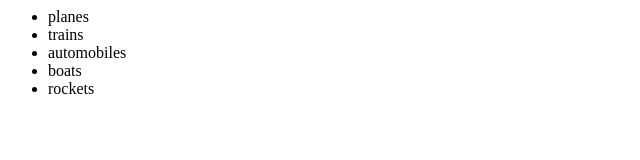
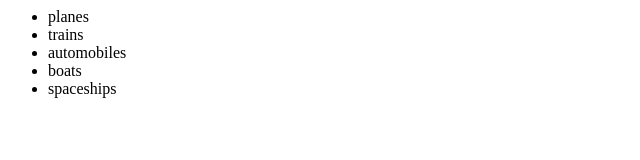
Before and after one commit to anthox3/sandbox, a plain HTML site: page index.htm in a window 1280 px wide. Shown: the full height of the page, 0-640 px from the left. Drawn offline with Linux system fonts and the light colour scheme.

Commit message:
file modified

```diff
--- a/index.htm
+++ b/index.htm
@@ -5,7 +5,7 @@
 <li>trains</li>
 <li>automobiles</li>
   <li>boats</li>
-  <li>rockets</li>
+  <li>spaceships</li>
 </ul>
 </body>
 </html>
```
